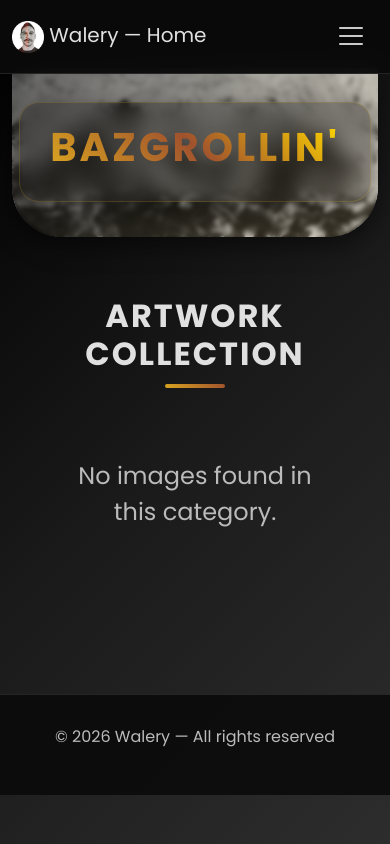
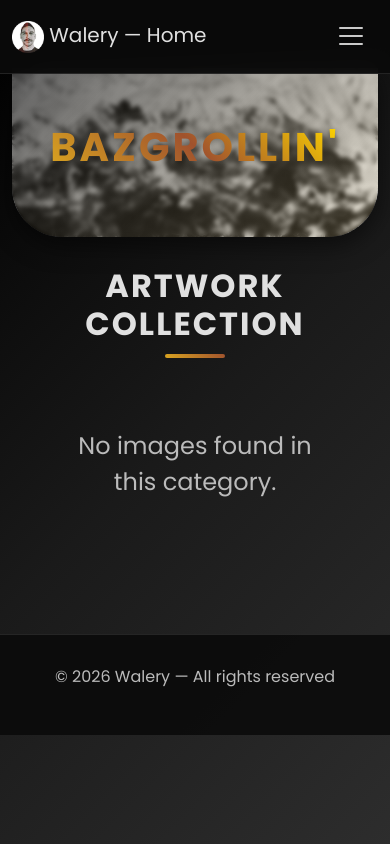
Before and after one commit to draprar/django_portfolio-walery, a Django app: page /gallery/ in a window 390 px wide. Run offline with Django 5.2, Linux system fonts and the light colour scheme; data that the repository does not hold is empty; parts of the project's set-up code (start-up, migrations or seed data) failed here and were passed over.

Commit message:
fix: reduce spacing between hero and content sections, center IG embeds on mobile, remove about-content background and border

```diff
--- a/gallery/static/gallery/css/style.css
+++ b/gallery/static/gallery/css/style.css
@@ -116,13 +116,7 @@ body {
 .about-content {
     position: relative;
     z-index: 2;
-    background: rgba(0, 0, 0, 0.3);
-    backdrop-filter: blur(10px);
-    -webkit-backdrop-filter: blur(10px);
     padding: 30px 50px;
-    border-radius: 20px;
-    box-shadow: 0 8px 32px rgba(0, 0, 0, 0.5);
-    border: 1px solid rgba(218, 165, 32, 0.2);
 }
 
 /* Stylish Text */
@@ -147,9 +141,9 @@ body {
 /* Instagram Section */
 .instagram-section {
     text-align: center;
-    margin-top: 60px;
+    margin-top: 0px;
     width: 100%;
-    padding: 40px 0;
+    padding: 30px 0;
 }
 
 .instagram-grid {
@@ -189,6 +183,12 @@ body {
     margin: 0 auto;
 }
 
+/* Instagram - fix centering mobile */
+.instagram-media {
+    margin: 0 auto !important;
+    min-width: unset !important;
+}
+
 @media (max-width: 768px) {
     .instagram-grid {
         grid-template-columns: 1fr;
@@ -200,7 +200,7 @@ body {
 .gallery-container {
     max-width: 95%;
     margin: auto;
-    padding: 60px 0;
+    padding: 30px 0;
 }
 .gallery-grid {
     display: grid;
```
